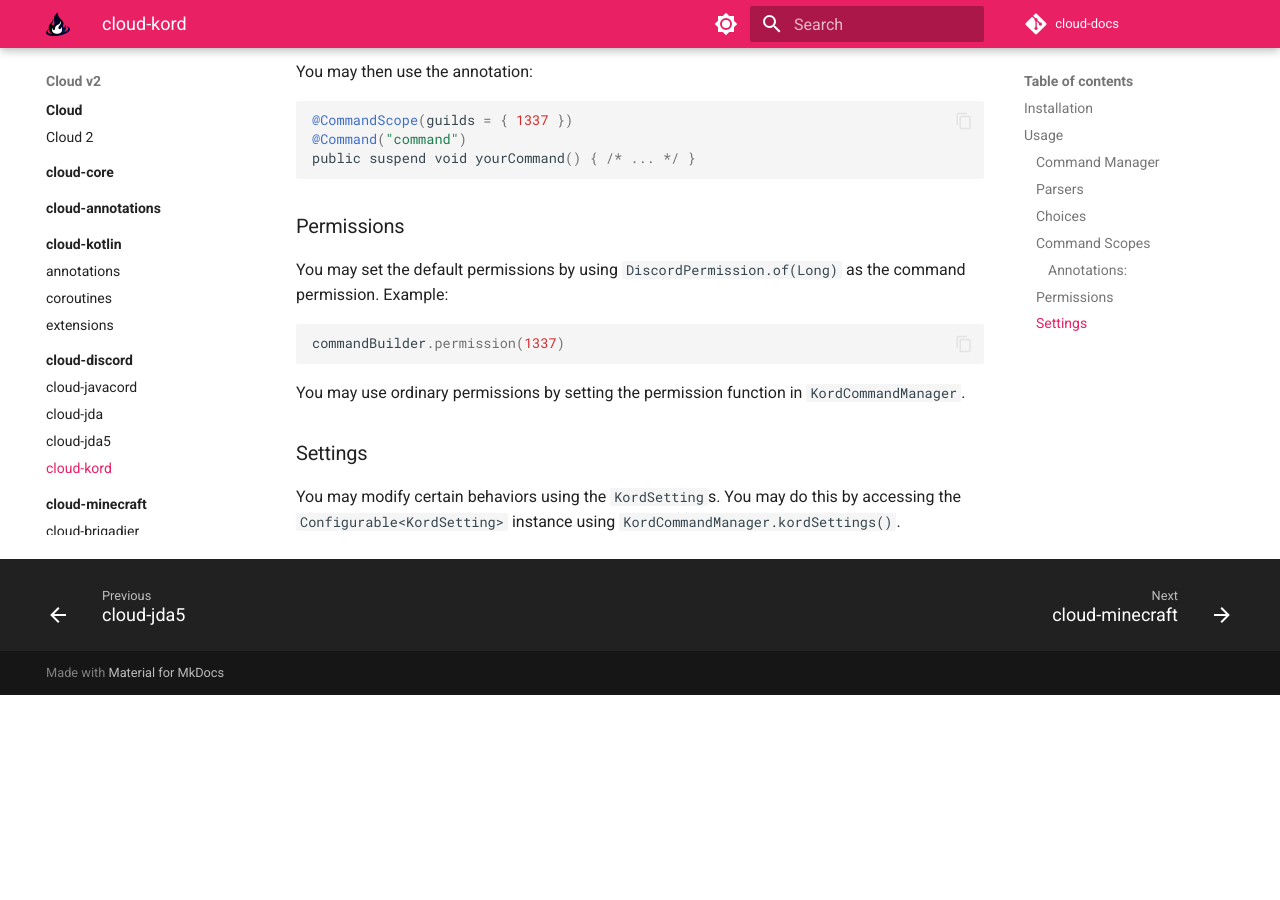
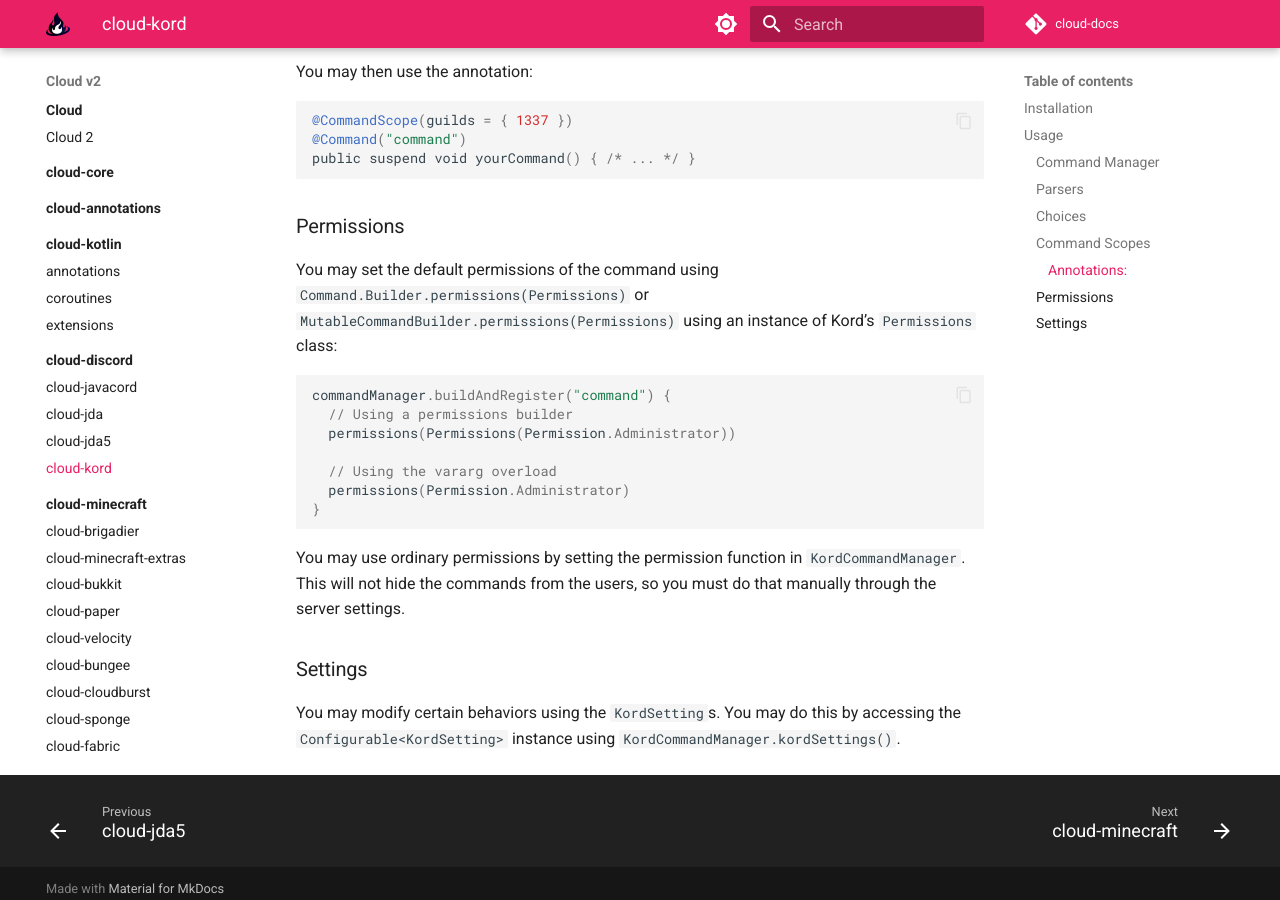
Before and after one commit to Incendo/cloud-docs, an MkDocs documentation site: the page built from docs/discord/kord.md, in a window 1280 px wide and 900 px high, scrolled down 2952 px. Built offline with MkDocs 1.6.1 and Material for MkDocs 9.7.7, drawn with Linux system fonts in a browser that asks for light colours; comment, search, counter and statistics services are not loaded; before the commit the page ends 3647 px from its top, so only the background shows below that.

Commit message:
feat(discord): improve kord permission docs

````diff
--- a/docs/discord/kord.md
+++ b/docs/discord/kord.md
@@ -156,13 +156,21 @@
 
 ### Permissions
 
-You may set the default permissions by using `DiscordPermission.of(Long)` as the command permission. Example:
+You may set the default permissions of the command using `Command.Builder.permissions(Permissions)` or
+`MutableCommandBuilder.permissions(Permissions)` using an instance of Kord's `Permissions` class:
 
 ```kotlin
-commandBuilder.permission(1337)
+commandManager.buildAndRegister("command") {
+  // Using a permissions builder
+  permissions(Permissions(Permission.Administrator))
+
+  // Using the vararg overload
+  permissions(Permission.Administrator)
+}
 ```
 
 You may use ordinary permissions by setting the permission function in `KordCommandManager`.
+This will not hide the commands from the users, so you must do that manually through the server settings.
 
 ### Settings
 
````
Also changed, not shown: .wordlist.txt.
